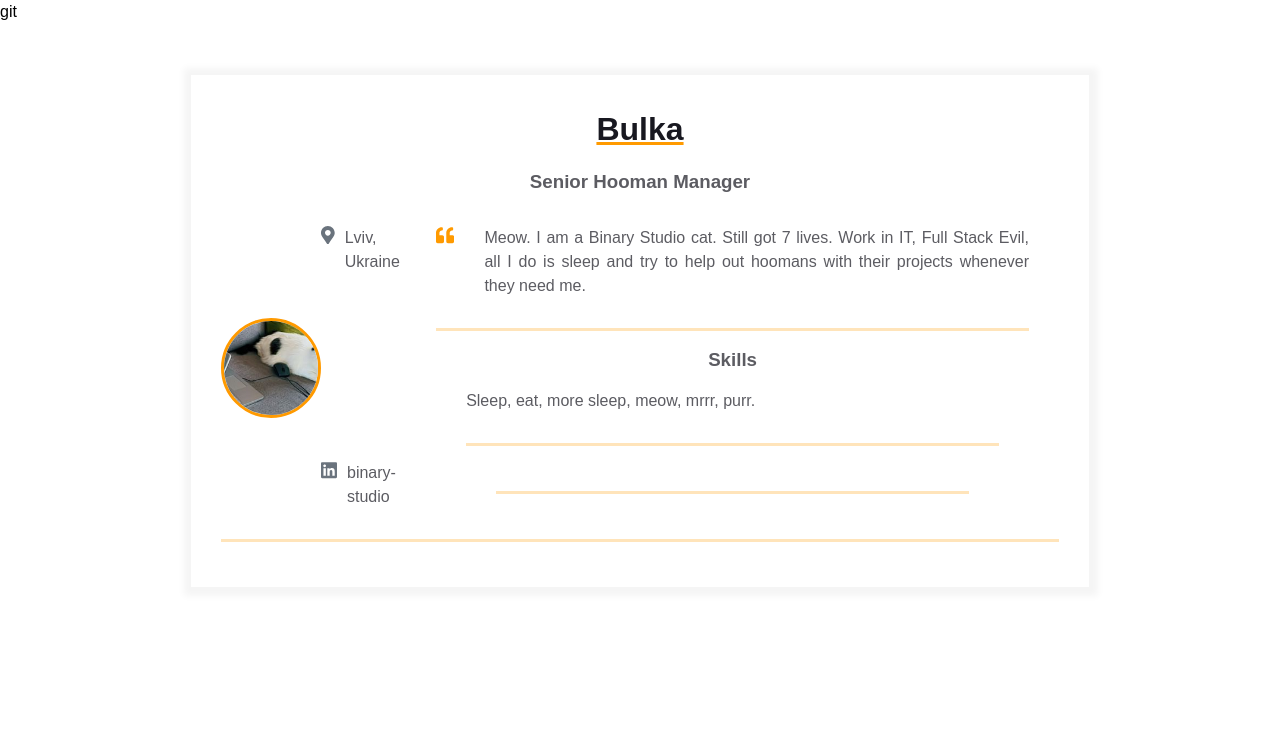
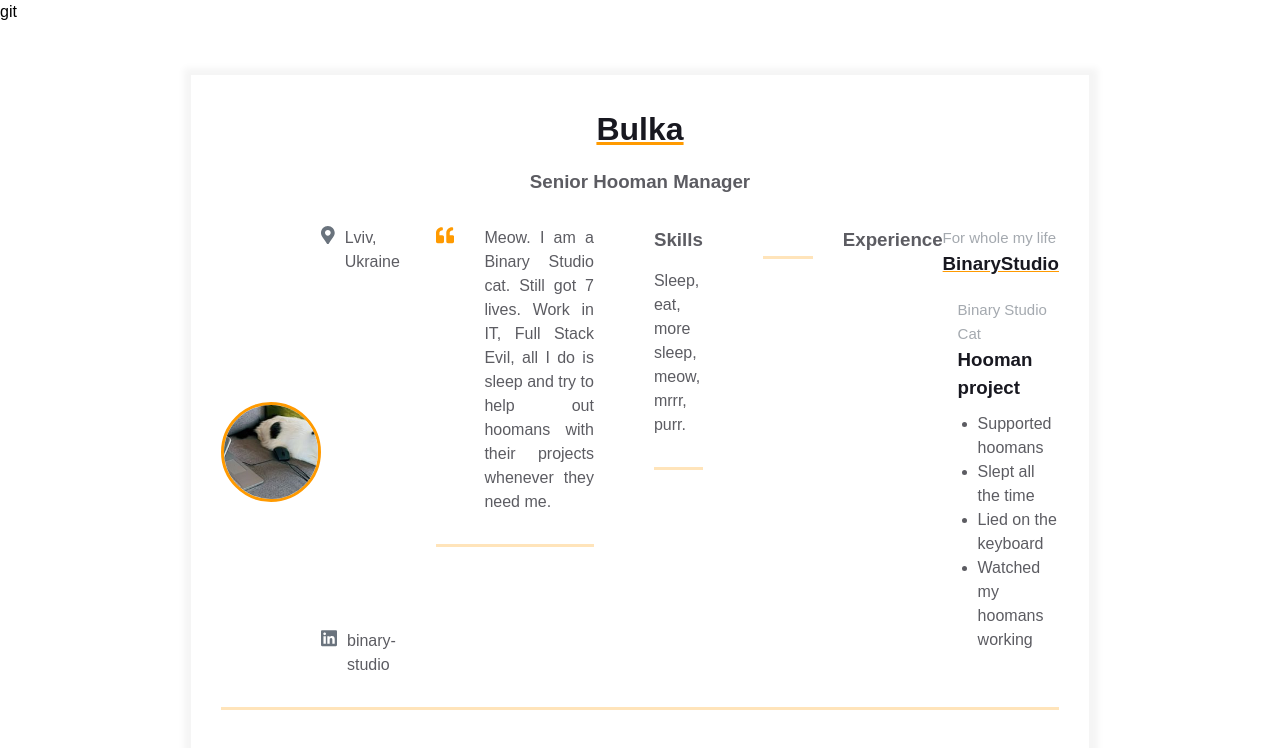
Before and after one commit to KwygonJin3107/homepage, a plain HTML site: page index.html in a window 1280 px wide. Drawn offline with Linux system fonts and the light colour scheme.

Commit message:
Added experience

```diff
--- a/index.html
+++ b/index.html
@@ -66,11 +66,13 @@
                                     </p>
                                 </div>
                             </div>
+                        </div>
                         <div class="container">
                             <div class="resume__block">
                                 <div class="skills">
                                     <h3 class="skills__header">Skills</h3>
                                     <p class="skills__text">Sleep, eat, more sleep, meow, mrrr, purr. </p>
+                                </div>
                             </div>
                         </div>
                         <div class="container">
@@ -83,6 +85,23 @@
                                 </div>
                             </div>
                         </div>
+                        <h3 class="experiences__header">Experience</h3>
+                        <div class="experiences__company">
+                            <div class="experiences__company-header">
+                                <span class="experiences__company-header-durability">For whole my life</span>
+                                <h3 class="experiences__company-header-name">BinaryStudio</h3>
+                            </div>
+
+                            <div class="experiences__company-project">
+                                <span class="experiences__company-project-role">Binary Studio Cat</span>
+                                <h3 class="experiences__company-project-name">Hooman project</h3>
+                                <ul class="experiences__company-project-responsibilities">
+                                    <li>Supported hoomans</li>
+                                    <li>Slept all the time</li>
+                                    <li>Lied on the keyboard</li>
+                                    <li>Watched my hoomans working</li>
+                                </ul>
+                            </div>
                         </div>
                     </div>
                 </div>
```
Lines whose indentation alone changed are shown as unchanged.
